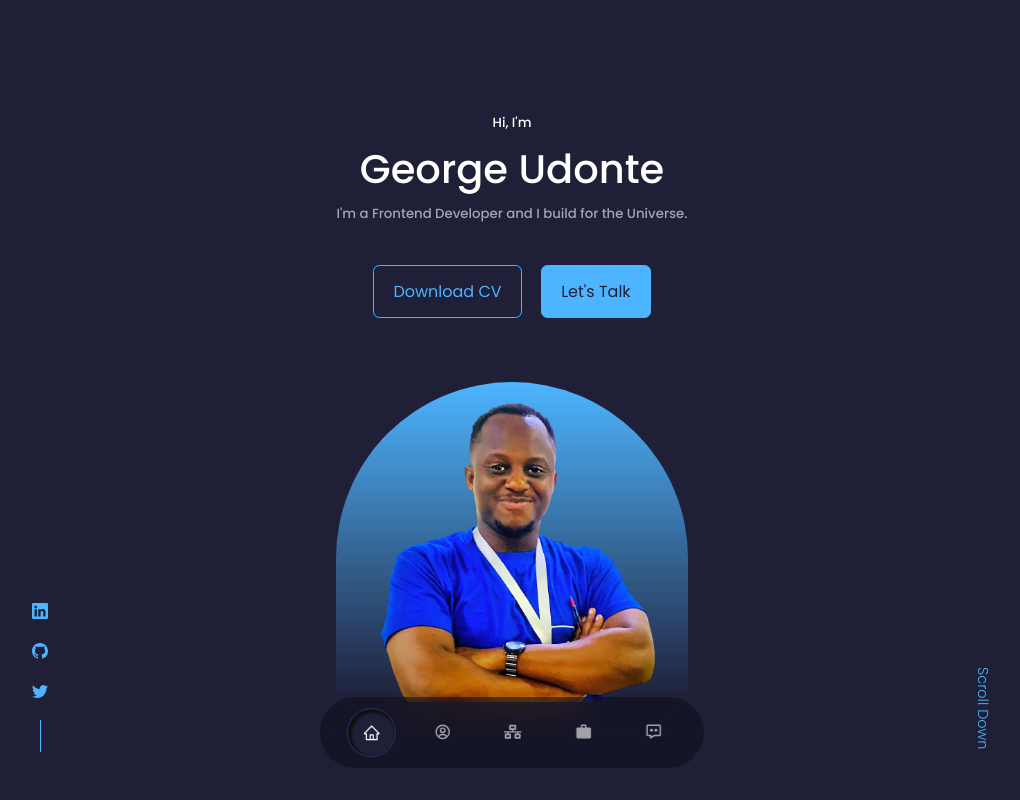
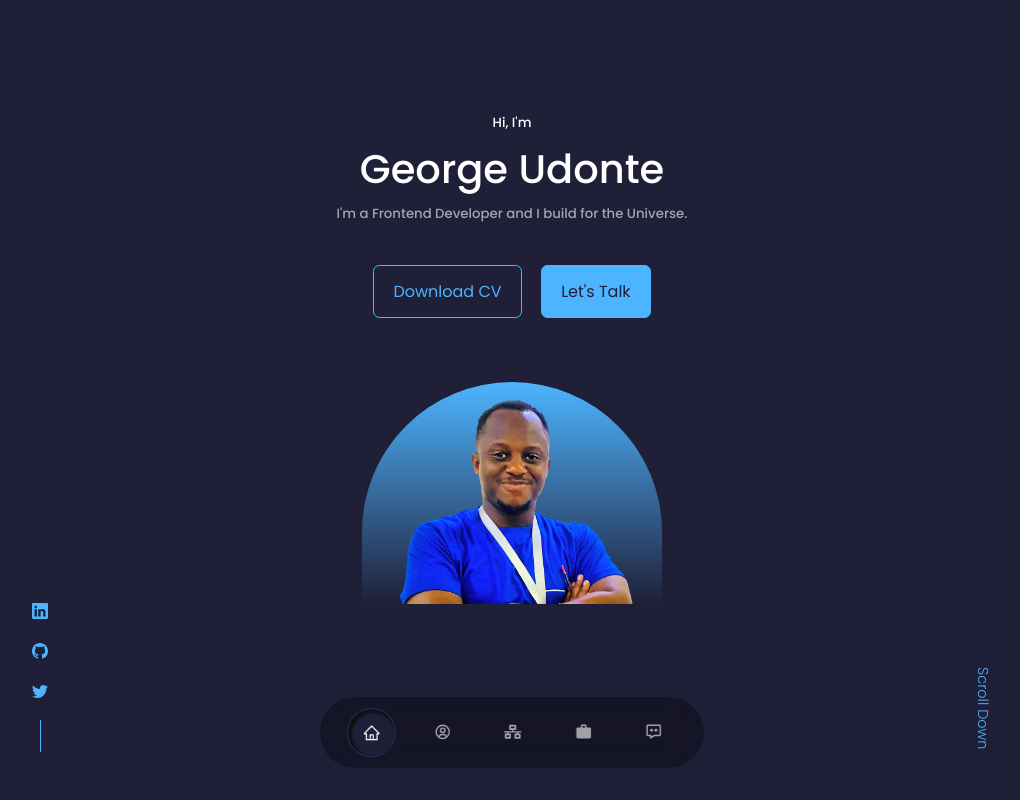
Before and after one commit to udonte/my-react-portfolio, a React (Create React App) app: page / in a window 1280 px wide. Shown: the top 800 px of the page, without its empty margins (128-1148 px from the left). Built offline with nearby package versions, Linux system fonts and the light colour scheme.

Commit message:
adjusted image

```diff
--- a/src/component/header/Header.jsx
+++ b/src/component/header/Header.jsx
@@ -17,7 +17,7 @@ const Header = () => {
           <HeaderSocials/>
 
           <div className='header__profile-image-container'>
-            <img src={profileImage} alt="me" />
+            <img src={profileImage} className='profileImage' alt="me" />
           </div>
 
           <a href="#contact" className='scroll__down'>Scroll Down</a>
--- a/src/component/header/header.css
+++ b/src/component/header/header.css
@@ -39,15 +39,21 @@ header{
 /* ===== MY IMAGE ==== */
 .header__profile-image-container{
   background: linear-gradient(var(--color-primary), transparent);
-  width: 22rem;
-  height: 20rem;
   position: absolute;
   left: 50%;
   transform: translateX(-50%);
   margin-top: 4rem;
   border-radius: 12rem 12rem 0 0;
   overflow: hidden;
+  display: flex;
+  align-items: center;
+  justify-content: center;
   /* padding: 5rem 1.5rem 1.5rem 1.5rem; */
+}
+
+.profileImage{
+  width: 300px;
+  height:
 }
 
 /* ===== SCROLL DOWN ==== */
```
Also changed, not shown: src/assets/me8 - Copy.png (added), src/assets/me8.png.
